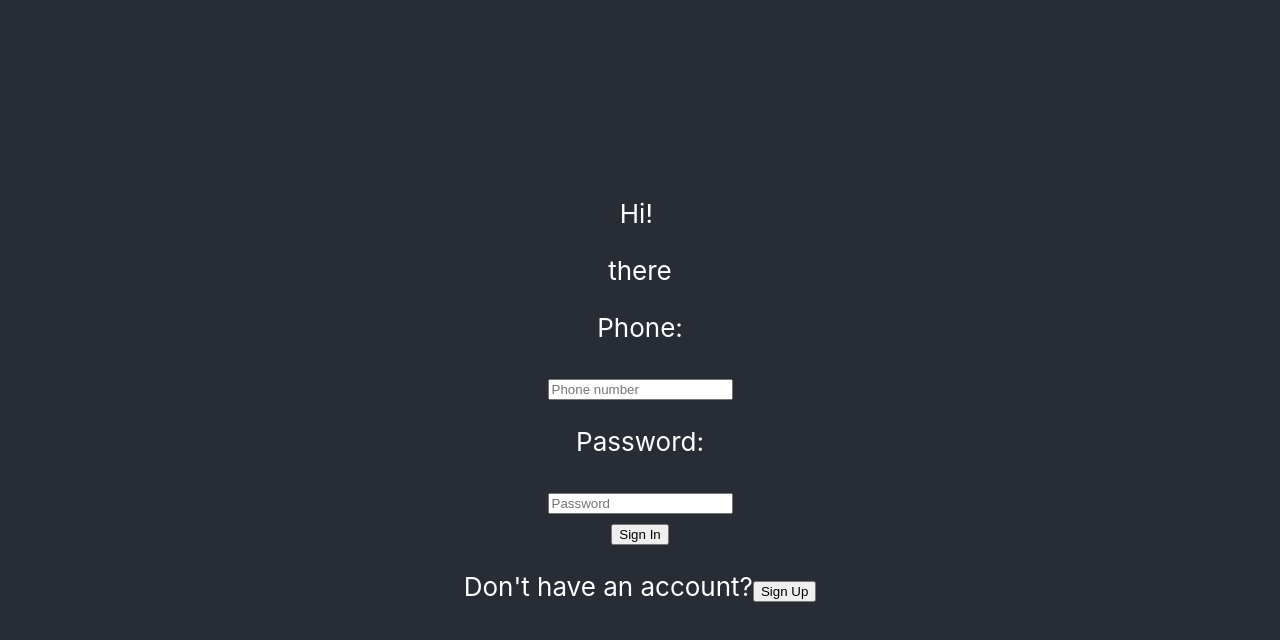
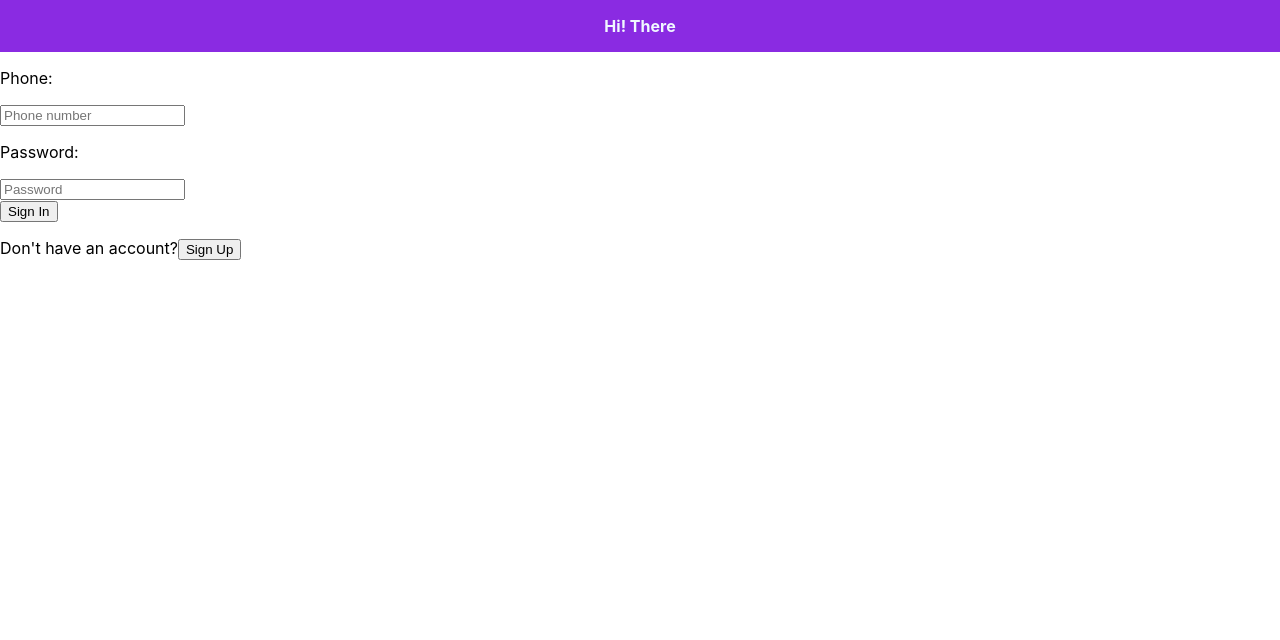
Before and after one commit to rajkumardas2701/business-tracker-frontend, a React (Create React App) app: page / in a window 1280 px wide. Shown: the top 640 px of the page. Built offline with nearby package versions, Linux system fonts and the light colour scheme.

Commit message:
add style for NavBar

```diff
--- a/src/layouts/NavBar.js
+++ b/src/layouts/NavBar.js
@@ -1,5 +1,6 @@
 import { useContext } from 'react';
 import SessionContext from '../contexts/SessionContext';
+import '../styles/NavBar.css';
 
 const NavBar = () => {
   const { sessionDetails, setSessionDetails } = useContext(SessionContext);
@@ -14,13 +15,17 @@ const NavBar = () => {
   };
 
   return (
-    <div>
-      <p>
-        Hi!&nbsp;
-      </p>
-      {sessionDetails.user && sessionDetails.user.name ? sessionDetails.user.name.split(' ')[0] : 'there'}
+    <div className="navbar-body">
+      <div className="user-greet">
+        <p>
+          Hi!&nbsp;
+        </p>
+        <p className="navbar-name">
+          {sessionDetails.user && sessionDetails.user.name ? sessionDetails.user.name.split(' ')[0] : 'there'}
+        </p>
+      </div>
       {
-      sessionDetails.logged_in && <button type="submit" onClick={handleSignOut}>SignOut</button>
+      sessionDetails.logged_in && <button type="submit" onClick={handleSignOut} className="signout-btn">SignOut</button>
     }
     </div>
   );
--- a/src/styles/App.css
+++ b/src/styles/App.css
@@ -1,39 +1,3 @@
-.App {
+/* .App {
   text-align: center;
-}
-
-.App-logo {
-  height: 40vmin;
-  pointer-events: none;
-}
-
-@media (prefers-reduced-motion: no-preference) {
-  .App-logo {
-    animation: App-logo-spin infinite 20s linear;
-  }
-}
-
-.App-header {
-  background-color: #282c34;
-  min-height: 100vh;
-  display: flex;
-  flex-direction: column;
-  align-items: center;
-  justify-content: center;
-  font-size: calc(10px + 2vmin);
-  color: white;
-}
-
-.App-link {
-  color: #61dafb;
-}
-
-@keyframes App-logo-spin {
-  from {
-    transform: rotate(0deg);
-  }
-
-  to {
-    transform: rotate(360deg);
-  }
-}
+} */
--- /dev/null
+++ b/src/styles/NavBar.css
@@ -0,0 +1,27 @@
+.navbar-body {
+  display: flex;
+  flex-direction: row;
+  justify-content: center;
+  width: 100%;
+  background-color: blueviolet;
+}
+
+.user-greet {
+  display: flex;
+  flex-direction: row;
+  margin: auto;
+  width: 20%;
+  justify-content: center;
+  color: aliceblue;
+  font-weight: bolder;
+}
+
+.navbar-name {
+  text-transform: capitalize;
+}
+
+.signout-btn {
+  justify-content: end;
+  min-width: 10%;
+  margin-right: 10px;
+}
```
